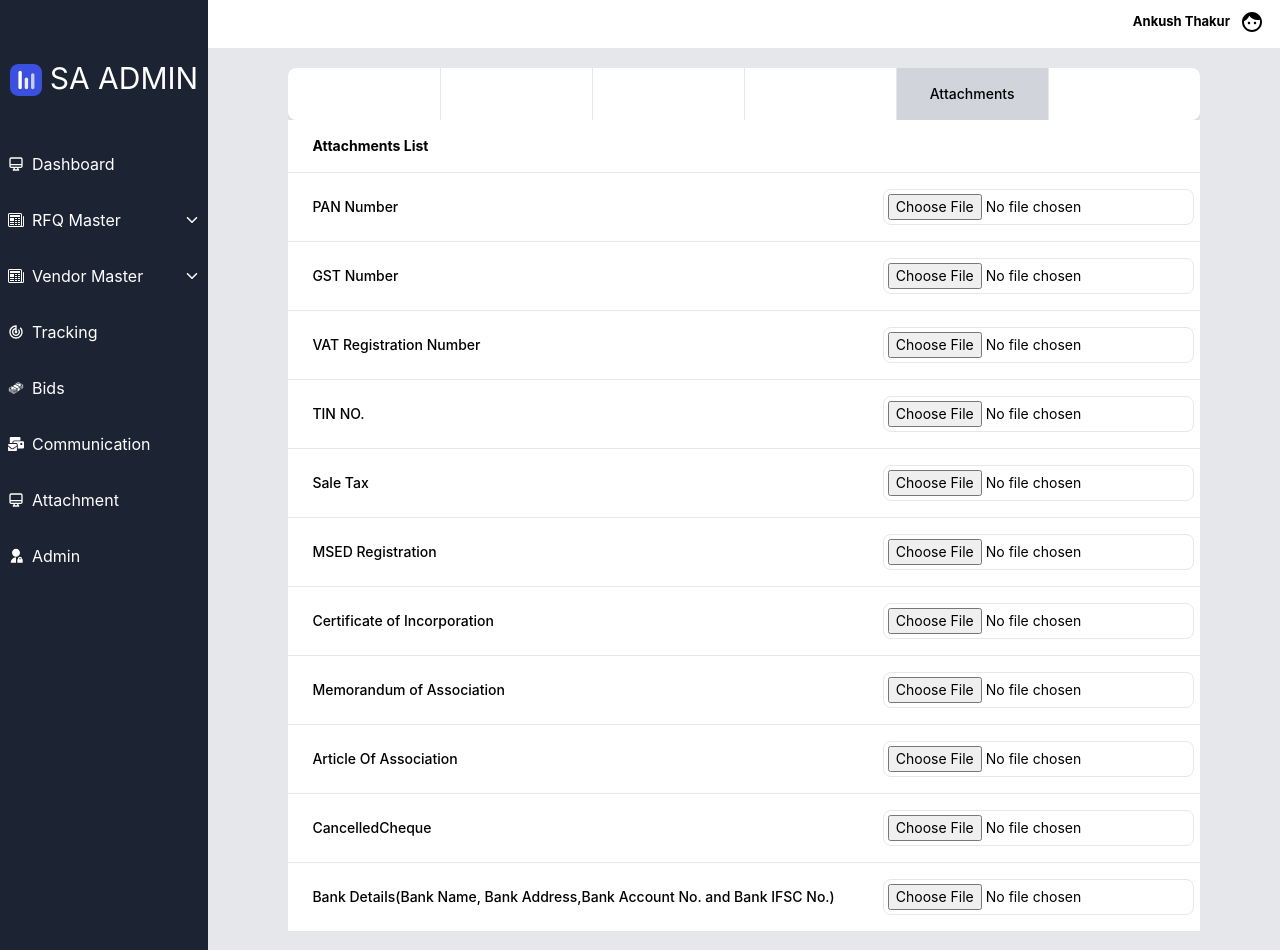
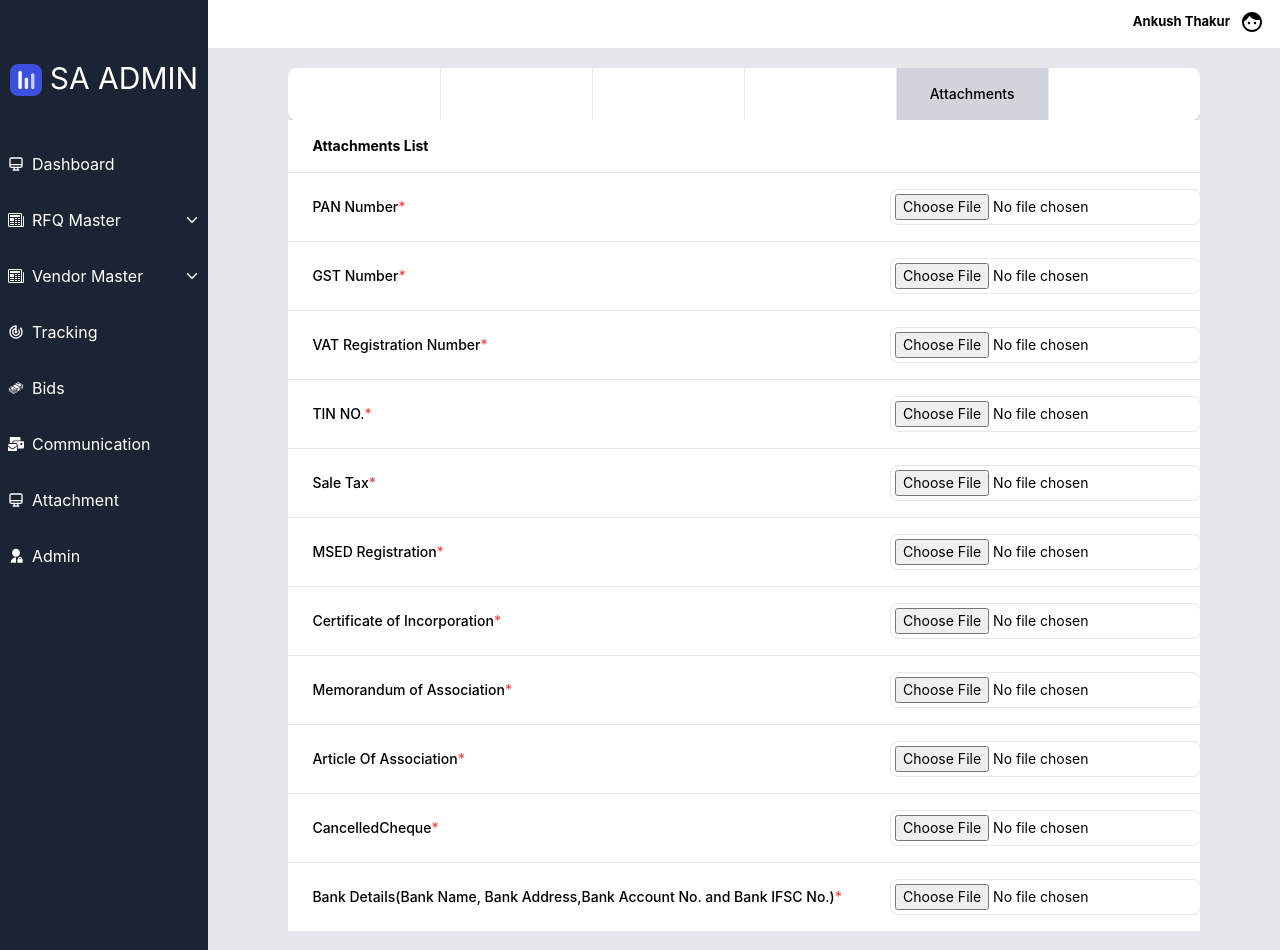
Before and after one commit to kabir925/Vendor, a React (Create React App) app: page /attachments in a window 1280 px wide. Shown: the top 950 px of the page. Built offline with nearby package versions, Linux system fonts and the light colour scheme.

Commit message:
attachment added

```diff
--- a/src/Components/Attachments.jsx
+++ b/src/Components/Attachments.jsx
@@ -55,7 +55,7 @@ const Attachments = () => {
         formData.append("img", BankDetails, "BankDetails");
         console.log(formData);
 
-        const id = toast.loading("Please wait...");
+        const id = toast.loading("This may take some time so take a break.....");
         await axios
           .patch(
             "http://192.168.1.39:4000/api/v1/vendors/testingImg",
@@ -69,7 +69,7 @@ const Attachments = () => {
           .then((res) => {
             console.log(res);
             toast.update(id, {
-              render: "Logged in..",
+              render: "attachments added",
               type: "success",
               isLoading: false,
               closeOnClick: true,
@@ -79,7 +79,7 @@ const Attachments = () => {
           .catch((res) => {
             console.log(res.message);
             toast.update(id, {
-              render: "Incorrect Details",
+              render: res.message,
               type: "error",
               isLoading: false,
               closeOnClick: true,
@@ -240,12 +240,11 @@ const Attachments = () => {
                   id="tabs"
                   className="bg-gray-50 border border-gray-300 text-gray-900 text-sm rounded-lg focus:ring-blue-500 focus:border-blue-500 block w-full p-2.5 dark:bg-gray-700 dark:border-gray-600 dark:placeholder-gray-400 dark:text-white dark:focus:ring-blue-500 dark:focus:border-blue-500"
                 >
-                  <option>Profile</option>
+                  <option>Attachments</option>
                   <option>Basic Details</option>
                   <option>Tax Details</option>
                   <option>Bank Details</option>
                   <option>Bank Address</option>
-                  <option>Attachments</option>
                   <option>Other Details</option>
                 </select>
               </div>
@@ -321,7 +320,7 @@ const Attachments = () => {
                         scope="row"
                         className="px-6 py-4 font-medium  whitespace-nowrap "
                       >
-                        PAN Number
+                        PAN Number<span className="text-red-500">*</span>
                       </th>
                       <td className="px-6 py-4  text-right">
                         <input
@@ -341,7 +340,7 @@ const Attachments = () => {
                         scope="row"
                         className="px-6 py-4 font-medium  whitespace-nowrap "
                       >
-                        GST Number
+                        GST Number<span className="text-red-500">*</span>
                       </th>
                       <td className="px-6 py-4  text-right">
                         <input
@@ -362,6 +361,7 @@ const Attachments = () => {
                         className="px-6 py-4 font-medium  whitespace-nowrap "
                       >
                         VAT Registration Number
+                        <span className="text-red-500">*</span>
                       </th>
                       <td className="px-6 py-4  text-right">
                         <input
@@ -381,7 +381,7 @@ const Attachments = () => {
                         scope="row"
                         className="px-6 py-4 font-medium  whitespace-nowrap "
                       >
-                        TIN NO.
+                        TIN NO.<span className="text-red-500">*</span>
                       </th>
                       <td className="px-6 py-4  text-right">
                         <input
@@ -401,7 +401,7 @@ const Attachments = () => {
                         scope="row"
                         className="px-6 py-4 font-medium  whitespace-nowrap "
                       >
-                        Sale Tax
+                        Sale Tax<span className="text-red-500">*</span>
                       </th>
                       <td className="px-6 py-4  text-right">
                         <input
@@ -421,7 +421,7 @@ const Attachments = () => {
                         scope="row"
                         className="px-6 py-4 font-medium  whitespace-nowrap "
                       >
-                        MSED Registration
+                        MSED Registration<span className="text-red-500">*</span>
                       </th>
                       <td className="px-6 py-4  text-right">
                         <input
@@ -442,6 +442,7 @@ const Attachments = () => {
                         className="px-6 py-4 font-medium  whitespace-nowrap "
                       >
                         Certificate of Incorporation
+                        <span className="text-red-500">*</span>
                       </th>
                       <td className="px-6 py-4  text-right">
                         <input
@@ -462,6 +463,7 @@ const Attachments = () => {
                         className="px-6 py-4 font-medium  whitespace-nowrap "
                       >
                         Memorandum of Association
+                        <span className="text-red-500">*</span>
                       </th>
                       <td className="px-6 py-4  text-right">
                         <input
@@ -482,6 +484,7 @@ const Attachments = () => {
                         className="px-6 py-4 font-medium  whitespace-nowrap "
                       >
                         Article Of Association
+                        <span className="text-red-500">*</span>
                       </th>
                       <td className="px-6 py-4  text-right">
                         <input
@@ -501,7 +504,7 @@ const Attachments = () => {
                         scope="row"
                         className="px-6 py-4 font-medium  whitespace-nowrap "
                       >
-                        CancelledCheque
+                        CancelledCheque<span className="text-red-500">*</span>
                       </th>
                       <td className="px-6 py-4  text-right">
                         <input
@@ -523,6 +526,7 @@ const Attachments = () => {
                       >
                         Bank Details(Bank Name, Bank Address,Bank Account No.
                         and Bank IFSC No.)
+                        <span className="text-red-500">*</span>
                       </th>
                       <td className="px-6 py-4  text-right">
                         <input
```
